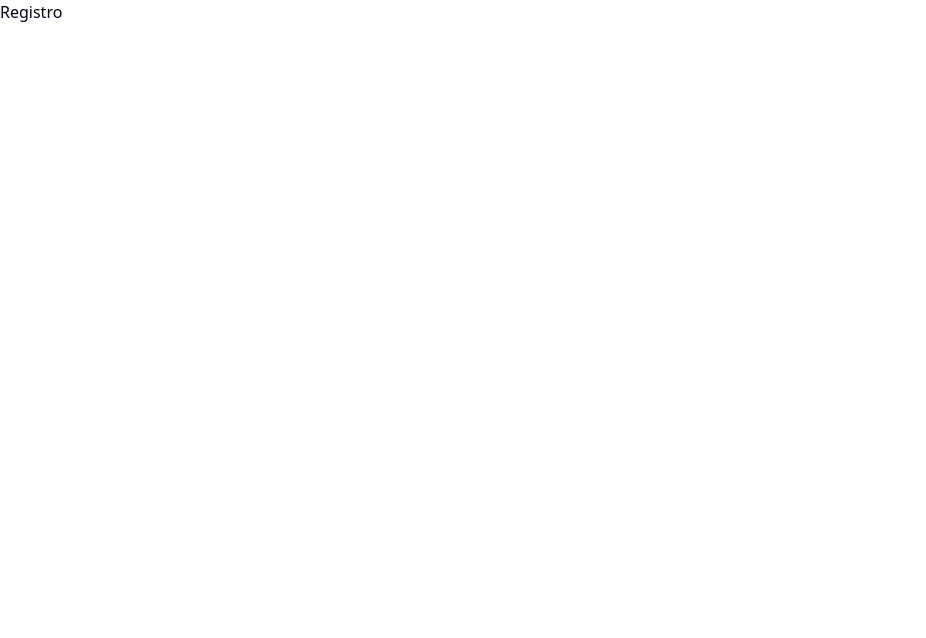
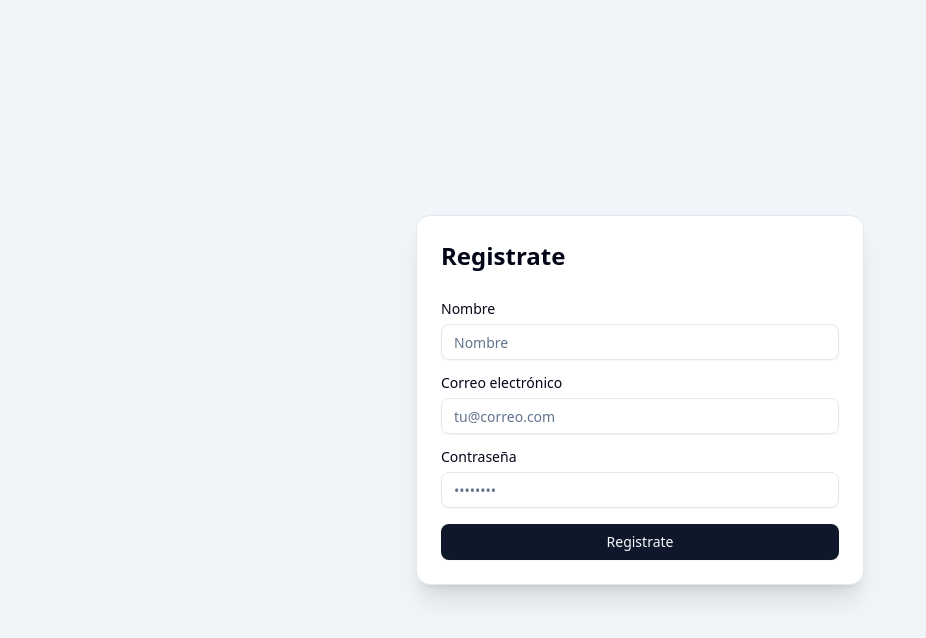
Before and after one commit to AngelJV128a/book-store-frontend, a Next.js app: page /register in a window 1280 px wide. Shown: the top 638 px of the page, without its empty margins (0-926 px from the left). Built offline with nearby package versions, Linux system fonts and the light colour scheme.

Commit message:
front del form para registrar un usuario nuevo

```diff
--- /dev/null
+++ b/app/books/loading.js
@@ -0,0 +1,8 @@
+// app/books/loading.js
+export default function Loading() {
+  return (
+    <div className="flex justify-center items-center h-screen">
+      <div className="animate-spin rounded-full h-12 w-12 border-t-4 border-blue-500"></div>
+    </div>
+  );
+}
--- a/app/register/page.jsx
+++ b/app/register/page.jsx
@@ -1,7 +1,9 @@
+import RegisterForm from "@/components/forms/RegisterForm";
+
 export default function Register() {
   return (
     <>
-        <h1>Registro</h1>
+        <RegisterForm />
     </>
   );
 }
--- a/components/books/BookCarousel.jsx
+++ b/components/books/BookCarousel.jsx
@@ -66,7 +66,7 @@ export default function BookCarousel() {
     fetchData();
   }, []);
 
-  useEffect(() => {
+/*    useEffect(() => {
     const interval = setInterval(() => {
       if (instanceRef.current) {
         instanceRef.current.next();
@@ -74,7 +74,7 @@ export default function BookCarousel() {
     }, 5000);
 
     return () => clearInterval(interval);
-  }, [instanceRef]);
+  }, [instanceRef]);  */
 
   return (
     <div className="px-4 py-8">
--- a/components/forms/LoginForm.jsx
+++ b/components/forms/LoginForm.jsx
@@ -134,7 +134,7 @@ export default function LoginForm() {
 
             <CardFooter className="flex flex-col gap-3 mt-4">
               <Button type="submit" className="w-full">
-                Iniciar sesión
+               Iniciar sesion
               </Button>
               <p className="text-sm text-muted-foreground text-center">
                 ¿No tienes cuenta?{" "}
--- /dev/null
+++ b/components/forms/RegisterForm.jsx
@@ -0,0 +1,126 @@
+"use client";
+import {
+  Card,
+  CardContent,
+  CardFooter,
+  CardHeader,
+  CardTitle,
+} from "../ui/card";
+import { useRouter } from "next/navigation";
+import axios from "axios";
+import Swal from "sweetalert2";
+import { useForm } from "react-hook-form";
+import { Form } from "../ui/form";
+import {
+  FormControl,
+  FormField,
+  FormItem,
+  FormLabel,
+  FormMessage,
+} from "../ui/form";
+import { Input } from "../ui/input";
+import { Button } from "../ui/button";
+
+export default function RegisterForm() {
+  const router = useRouter();
+
+  const form = useForm({
+    defaultValues: {
+      name: "",
+      email: "",
+      password: "",
+    },
+  });
+  const onSubmit = (data) => {
+    console.log(data);
+  };
+  return (
+    <>
+      <div className="flex justify-center items-center min-h-screen bg-muted px-4">
+        <Card className="w-full max-w-md shadow-xl">
+          <CardHeader>
+            <CardTitle className="text-2xl">Registrate</CardTitle>
+          </CardHeader>
+
+          <Form {...form}>
+            <form onSubmit={form.handleSubmit(onSubmit)}>
+              <CardContent className="space-y-4">
+                <FormField
+                  control={form.control}
+                  name="name"
+                  rules={{
+                    required: "Este campo es obligatorio",
+                  }}
+                  render={({ field }) => (
+                    <FormItem>
+                      <FormLabel htmlFor="name">Nombre</FormLabel>
+                      <FormControl>
+                        <Input id="name" placeholder="Nombre" {...field} />
+                      </FormControl>
+                      <FormMessage />
+                    </FormItem>
+                  )}
+                />
+                <FormField
+                  control={form.control}
+                  name="email"
+                  rules={{
+                    required: "Este campo es obligatorio",
+                    pattern: {
+                      value: /^\S+@\S+$/i,
+                      message: "Correo inválido",
+                    },
+                  }}
+                  render={({ field }) => (
+                    <FormItem>
+                      <FormLabel htmlFor="email">Correo electrónico</FormLabel>
+                      <FormControl>
+                        <Input
+                          id="email"
+                          type="email"
+                          placeholder="tu@correo.com"
+                          {...field}
+                        />
+                      </FormControl>
+                      <FormMessage />
+                    </FormItem>
+                  )}
+                />
+                <FormField
+                  control={form.control}
+                  name="password"
+                  rules={{
+                    required: "Este campo es obligatorio",
+                    minLength: {
+                      value: 6,
+                      message: "Debe tener al menos 6 caracteres",
+                    },
+                  }}
+                  render={({ field }) => (
+                    <FormItem>
+                      <FormLabel htmlFor="password">Contraseña</FormLabel>
+                      <FormControl>
+                        <Input
+                          id="password"
+                          type="password"
+                          placeholder="••••••••"
+                          {...field}
+                        />
+                      </FormControl>
+                      <FormMessage />
+                    </FormItem>
+                  )}
+                />
+              </CardContent>
+              <CardFooter className="flex flex-col gap-3 mt-4">
+                <Button type="submit" className="w-full cursor-pointer">
+                  Registrate
+                </Button>
+              </CardFooter>
+            </form>
+          </Form>
+        </Card>
+      </div>
+    </>
+  );
+}
```
